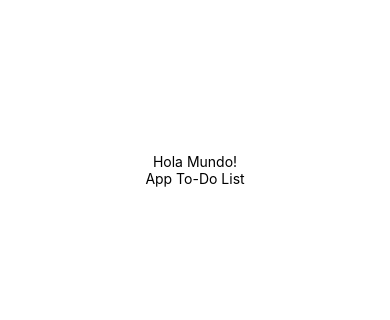
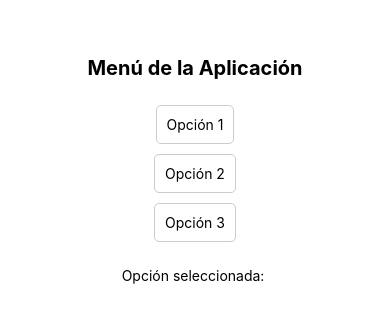
Before and after one commit to Arware07/todo_list, a React Native app: screen / in a window 390 px wide. Shown: the part 252-572 px from the top of the page. Built offline with nearby package versions, Linux system fonts and the light colour scheme.

Commit message:
Se manda llamar el componente en el app.js

```diff
--- a/App.js
+++ b/App.js
@@ -5,9 +5,7 @@ import Menu from './components/Menu';
 export default function App() {
   return (
     <View style={styles.container}>
-      <Text>Hola Mundo!</Text>
-      <Text>App To-Do List</Text>
-      <StatusBar style="auto" />
+      <Menu/>
     </View>
   );
 }
```
